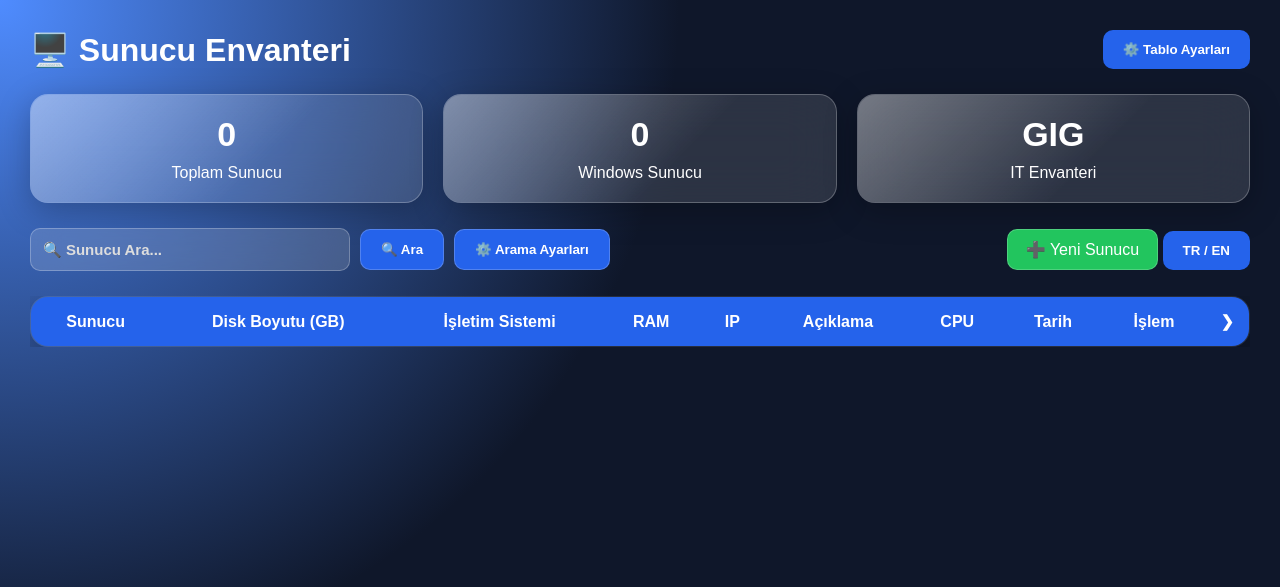
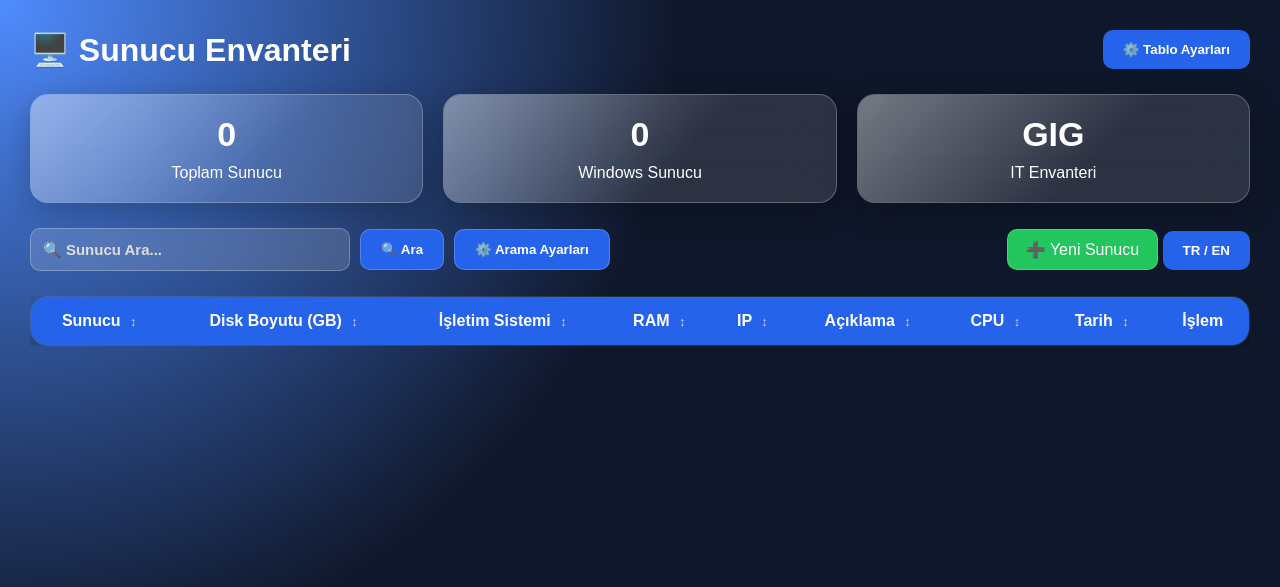
Before and after one commit to ahmedpalut/ServerInventory, a Flask app: page / in a window 1280 px wide. Shown: the top 587 px of the page. Run offline with Flask 3, Linux system fonts and the light colour scheme; data that the repository does not hold is empty.

Commit message:
sortingde ok simgesi eklendi

```diff
--- a/static/css/style.css
+++ b/static/css/style.css
@@ -219,13 +219,21 @@ table {
 
 th {
     background: #2563eb;
-    padding:15px;
+    padding: 15px;
+    color: #ffffff; /* Başlık yazılarının okunaklı olması için */
+    user-select: none; /* Tıklama sırasında yazıların seçilmesini engeller */
 }
 
-th:hover{
+th:hover {
     cursor: pointer;
+    background: #1d4ed8; /* Üzerine gelindiğinde hafif koyulaşma efekti (isteğe bağlı) */
 }
 
+th .sort-icon {
+    font-size: 0.8em;
+    color: #cbd5e1; /* Ok simgelerinin rengi */
+    margin-left: 5px;
+}
 td{
     padding:15px;
     text-align:center;
--- a/static/js/index.js
+++ b/static/js/index.js
@@ -317,24 +317,26 @@ document.getElementById("searchBtn").onclick = function (e) {
 
 let sortDirection = {};
 
+// Sayfa genelinde hangi kolonun hangi yöne sıralandığını tutmak için (Eğer tanımlı değilse)
+let sortDirection = {};
+
 function sortTable(column) {
-
     const table = document.getElementById("serverTable");
     const tbody = table.tBodies[0];
-
     const rows = Array.from(tbody.rows);
 
+    // Sıralama yönünü tersine çevir (true: artalan/yukarı, false: azalan/aşağı)
     sortDirection[column] = !sortDirection[column];
 
-    rows.sort(function(a, b){
-
+    // Satırları sırala
+    rows.sort(function(a, b) {
         let x = a.cells[column].innerText.trim();
         let y = b.cells[column].innerText.trim();
 
         let nx = parseFloat(x);
         let ny = parseFloat(y);
 
-        if(!isNaN(nx) && !isNaN(ny)){
+        if (!isNaN(nx) && !isNaN(ny)) {
             return sortDirection[column] ? nx - ny : ny - nx;
         }
 
@@ -343,11 +345,30 @@ function sortTable(column) {
             : y.localeCompare(x, "tr");
     });
 
-    rows.forEach(function(row){
+    // Sıralanan satırları tabloya tekrar ekle
+    rows.forEach(function(row) {
         tbody.appendChild(row);
     });
+
+    // --- OK SİMGELERİNİ GÜNCELLEME KISMI ---
+    // Tüm başlıklardaki okları sıfırla veya varsayılan yap
+    for (let i = 0; i < 9; i++) {
+        let th = document.getElementById("th" + (i + 1));
+        if (th) {
+            let span = th.querySelector(".sort-icon");
+            if (span) span.innerText = "↕";
+        }
+    }
+
+    // Tıklanan başlığın okunu yönüne göre değiştir
+    let activeTh = document.getElementById("th" + (column + 1));
+    if (activeTh) {
+        let activeSpan = activeTh.querySelector(".sort-icon");
+        if (activeSpan) {
+            activeSpan.innerText = sortDirection[column] ? "▲" : "▼";
+        }
+    }
 }
-
 const diskCheckbox = document.querySelector(
     "input[name='fields'][value='disk_gb']"
 );
--- a/templates/index.html
+++ b/templates/index.html
@@ -79,14 +79,14 @@
         <table id="serverTable">
             <thead>
                 <tr>
-                    <th id="th1" onclick="sortTable(0)">Sunucu</th>
-                    <th id="th2" onclick="sortTable(1)">Disk Boyutu (GB)</th>
-                    <th id="th3" onclick="sortTable(2)">İşletim Sistemi</th>
-                    <th id="th4" onclick="sortTable(3)">RAM</th>
-                    <th id="th5" onclick="sortTable(4)">IP</th>
-                    <th id="th6" onclick="sortTable(5)">Açıklama</th>
-                    <th id="th7" onclick="sortTable(6)">CPU</th>
-                    <th id="th8" onclick="sortTable(7)">Tarih</th>
+					<th id="th1" onclick="sortTable(0)">Sunucu <span class="sort-icon">↕</span></th>
+					<th id="th2" onclick="sortTable(1)">Disk Boyutu (GB) <span class="sort-icon">↕</span></th>
+                	<th id="th3" onclick="sortTable(2)">İşletim Sistemi <span class="sort-icon">↕</span></th>
+                    <th id="th4" onclick="sortTable(3)">RAM <span class="sort-icon">↕</span></th>
+                    <th id="th5" onclick="sortTable(4)">IP <span class="sort-icon">↕</span></th>
+                    <th id="th6" onclick="sortTable(5)">Açıklama <span class="sort-icon">↕</span></th>
+                    <th id="th7" onclick="sortTable(6)">CPU <span class="sort-icon">↕</span></th>
+                    <th id="th8" onclick="sortTable(7)">Tarih <span class="sort-icon">↕</span></th>
                     <th id="th9" onclick="sortTable(8)">İşlem</th>
 
                     <th id="prevPage" style="display:none; width:40px;">❮</th>
```
